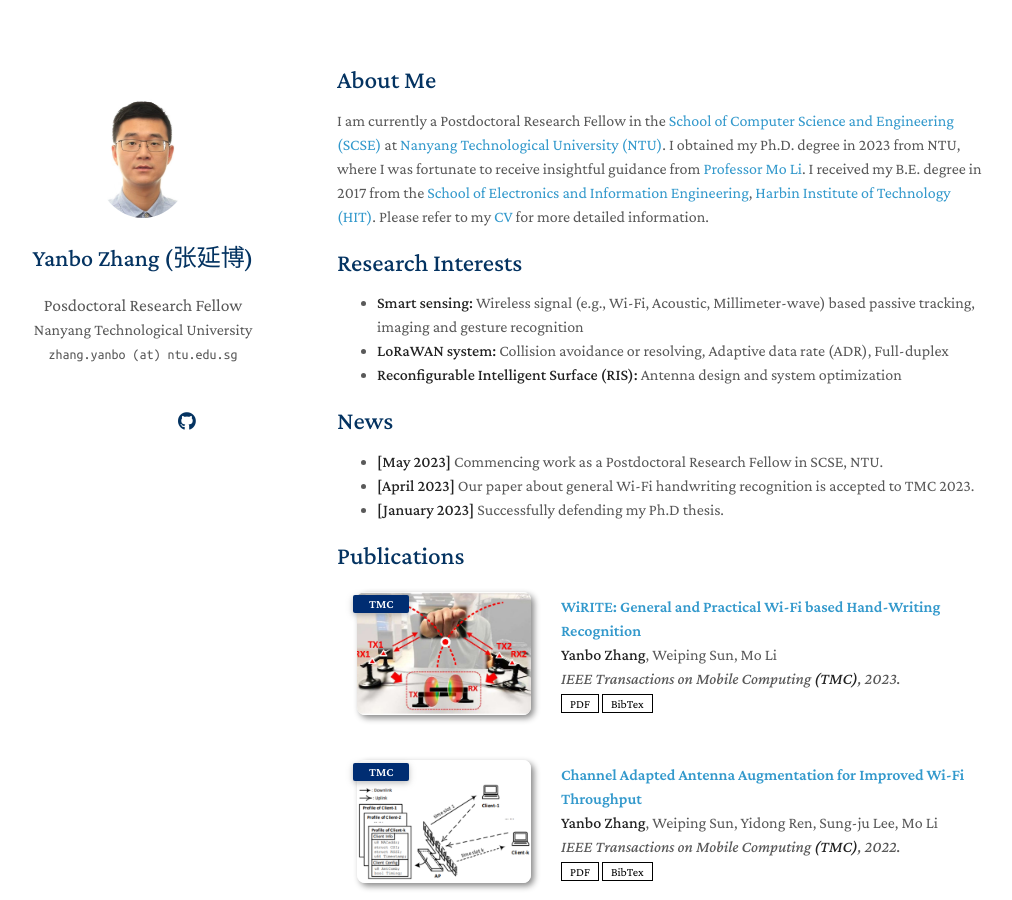
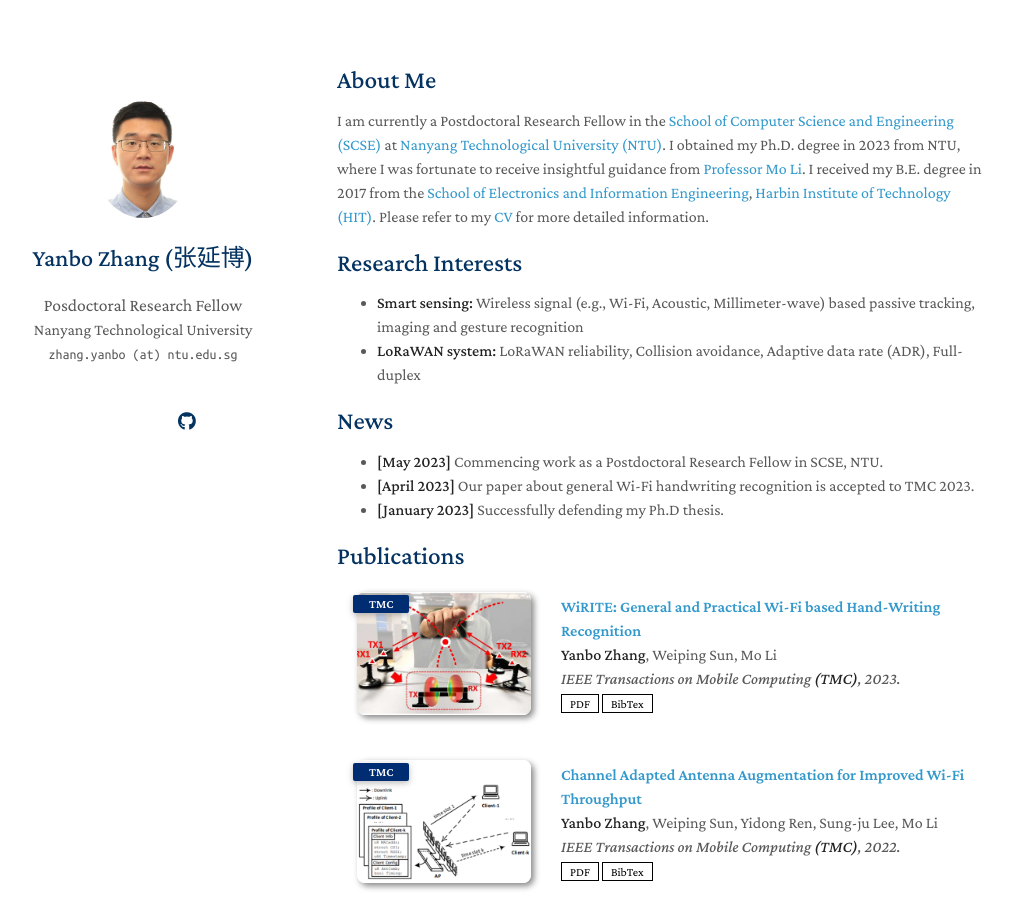
Before and after one commit to yanbozhang003/yanbozhang003.github.io, a Jekyll site: the page built from index.md, in a window 1280 px wide and 900 px high. Shown: the whole window, without its empty margins (133-1145 px from the left). Built offline with Jekyll 4.4.1, drawn with Linux system fonts in a browser that asks for light colours; nearby versions of some CDN libraries; a style sheet for code colours, icons or effects is not loaded; our own code applies the rules of GitHub Pages for plain Markdown files.

Commit message:
Update index.md

```diff
--- a/index.md
+++ b/index.md
@@ -13,8 +13,8 @@
 ## Research Interests
 
 - **Smart sensing:** Wireless signal (e.g., Wi-Fi, Acoustic, Millimeter-wave) based passive tracking, imaging and gesture recognition
-- **LoRaWAN system:** Collision avoidance or resolving, Adaptive data rate (ADR), Full-duplex
-- **Reconfigurable Intelligent Surface (RIS):** Antenna design and system optimization
+- **LoRaWAN system:** LoRaWAN reliability, Collision avoidance, Adaptive data rate (ADR), Full-duplex
+<!-- - **Reconfigurable Intelligent Surface (RIS):** Antenna design and system optimization -->
 
 ## News
 - **[May 2023]** Commencing work as a Postdoctoral Research Fellow in SCSE, NTU.
```
